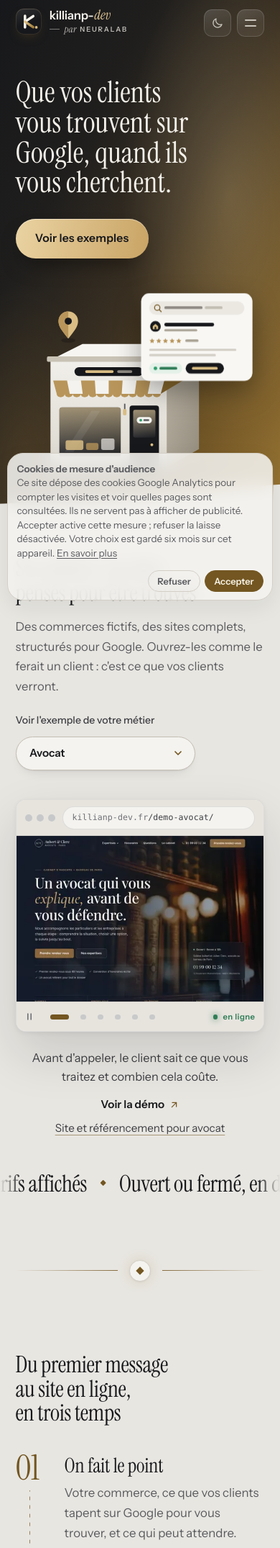
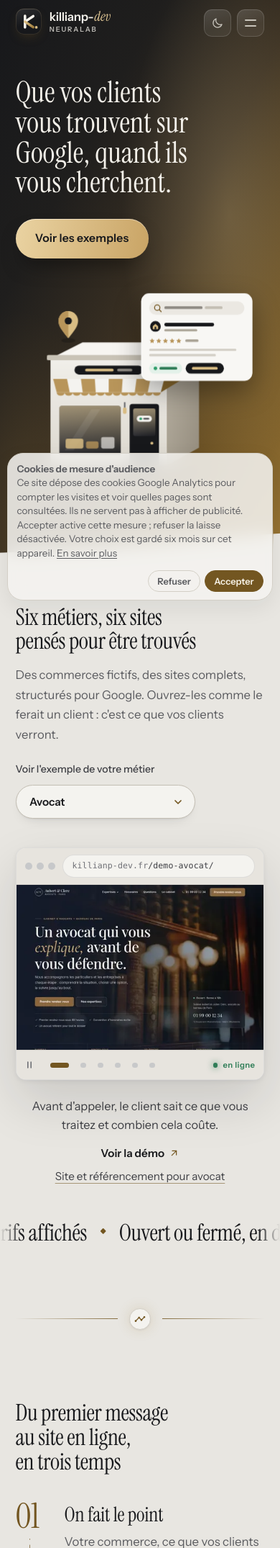
Before and after one commit to Killianp-dev/django-app, a Django app: page / in a window 390 px wide. Shown: the top 2150 px of the page at 72% size. Run offline with Django 5.2, Linux system fonts and the light colour scheme; data that the repository does not hold is empty.

Commit message:
Retours mobile : illustration du hero au-dessus de la vague, commerce et épingle qui flottent comme la fiche (rythmes différents, ombre au sol qui se resserre) ; séparateurs sans rognage de la lueur, icône de parcours à la place du losange (déjà dans la bande), nouveau séparateur avant À propos ; À propos : « Bonjour, je suis Killian. », introduction sans répétition, titre au-dessus de la photo et photo centrée sur mobile ; pastille d'offre dans le flux sur carte étroite (requête de conteneur) ; logo : NEURALAB seul sous killianp-dev ; avatar des articles tiré de la nouvelle photo (dossier portrait/, hors index). Test : aucun commentaire de gabarit affiché.
Co-Authored-By: Claude Opus 5.5 <noreply@anthropic.com>

```diff
--- a/src/static/css/base/_global.css
+++ b/src/static/css/base/_global.css
@@ -86,7 +86,7 @@ body {
   display: flex;
   align-items: center;
   justify-content: center;
-  overflow: hidden;
+  /* Pas d'overflow: hidden : il rognait la lueur de l'icône (lights.css), surtout sur mobile. */
   max-width: var(--content-max);
   margin: 1.5rem auto 2.5rem;
   padding: 0 var(--page-gutter);
--- a/src/static/css/components/_navbar.css
+++ b/src/static/css/components/_navbar.css
@@ -233,10 +233,10 @@ html[data-theme="dark"] .logo-dot {
   color: var(--color-accent-bright);
 }
 
+/* Le nom commercial seul, en capitales espacées, sous killianp-dev. */
 .logo-tagline {
   display: flex;
   align-items: center;
-  gap: 0.4rem;
   font-family: var(--font-sans);
   font-size: 0.6rem;
   font-weight: 600;
@@ -245,31 +245,7 @@ html[data-theme="dark"] .logo-dot {
   color: var(--nav-fg-muted);
 }
 
-.logo-tagline::before {
-  content: "";
-  width: 0.9rem;
-  height: 1px;
-  background: currentColor;
-  opacity: 0.6;
-  transition: width 0.45s var(--nav-ease);
-}
-
-.logo a:hover .logo-tagline::before {
-  width: 1.4rem;
-}
-
-/* Nom commercial : « par » en italique, puis Neuralab en capitales espacées,
-   traversé au survol par un reflet de la couleur d'accent. */
-.logo-tagline__by {
-  margin-right: -0.1rem;
-  font-family: var(--font-serif);
-  font-size: 0.82rem;
-  font-style: italic;
-  font-weight: 400;
-  letter-spacing: 0;
-  text-transform: none;
-}
-
+/* Neuralab, traversé au survol par un reflet de la couleur d'accent. */
 .logo-tagline__brand {
   --brand-shine: var(--color-accent);
   background: linear-gradient(100deg, var(--nav-fg-muted) 0 35%, var(--brand-shine) 50%, var(--nav-fg-muted) 65% 100%);
@@ -880,7 +856,6 @@ html[data-theme="dark"] .navbar-cta {
   .logo-mark,
   .logo-mark__arm,
   .logo-mark__dot,
-  .logo-tagline::before,
   .logo-tagline__brand,
   .theme-toggle,
   .hamburger,
--- a/src/static/css/sections/_hero.css
+++ b/src/static/css/sections/_hero.css
@@ -112,6 +112,53 @@
 @keyframes heroFloat {
   0%, 100% { transform: translateY(0); }
   50% { transform: translateY(-8px); }
+}
+
+/* Effet « antigravité » : le commerce et l'épingle flottent aussi, chacun à son rythme
+   (durées différentes de la fiche, jamais en phase) ; leur ombre au sol se resserre et
+   pâlit quand ils montent. */
+.hero-art__shop,
+.hero-art__ground,
+.hero-art__pin-body,
+.hero-art__pin-shadow {
+  transform-box: fill-box;
+  transform-origin: center;
+}
+
+.hero-art__shop {
+  animation: heroFloatShop 9s ease-in-out infinite;
+}
+
+.hero-art__ground {
+  animation: heroGround 9s ease-in-out infinite;
+}
+
+.hero-art__pin-body {
+  animation: heroFloatPin 5.5s ease-in-out 0.6s infinite;
+}
+
+.hero-art__pin-shadow {
+  animation: heroPinShadow 5.5s ease-in-out 0.6s infinite;
+}
+
+@keyframes heroFloatShop {
+  0%, 100% { transform: translateY(0); }
+  50% { transform: translateY(-6px); }
+}
+
+@keyframes heroGround {
+  0%, 100% { transform: scale(1); opacity: 1; }
+  50% { transform: scale(0.94); opacity: 0.75; }
+}
+
+@keyframes heroFloatPin {
+  0%, 100% { transform: translateY(0); }
+  50% { transform: translateY(-11px); }
+}
+
+@keyframes heroPinShadow {
+  0%, 100% { transform: scale(1); opacity: 0.28; }
+  50% { transform: scale(0.68); opacity: 0.12; }
 }
 
 /* ---------- Vague ---------- */
@@ -341,12 +388,13 @@
     align-items: flex-start;
   }
 
-  /* Une seule composition : titre, bouton, puis l'illustration qui descend jusqu'à la vague. */
+  /* Une seule composition : titre, bouton, puis l'illustration, au-dessus de la vague. */
   .hero__inner {
     grid-template-columns: minmax(0, 1fr);
     gap: 2.5rem;
     padding-top: calc(var(--navbar-height) + 2.75rem);
-    padding-bottom: calc(var(--hero-wave-h) * 0.4);
+    /* L'illustration s'arrête au-dessus de la vague, avec de l'air. */
+    padding-bottom: calc(var(--hero-wave-h) + 1.5rem);
   }
 
   .hero__art {
@@ -374,6 +422,10 @@
   .hero__overlay > *,
   .hero__art,
   .hero-art__card,
+  .hero-art__shop,
+  .hero-art__ground,
+  .hero-art__pin-body,
+  .hero-art__pin-shadow,
   .hero__wave {
     animation: none;
   }
--- a/src/static/css/sections/_pricing.css
+++ b/src/static/css/sections/_pricing.css
@@ -27,6 +27,7 @@
 
 .pricing-card {
   position: relative;
+  container-type: inline-size;
   display: flex;
   flex-direction: column;
   padding: 2.1rem 1.9rem 2rem;
@@ -66,6 +67,21 @@ html[data-theme="dark"] .pricing-card__badge--promo {
 
 html[data-theme="dark"] .pricing-card__badge {
   color: var(--color-accent-bright);
+}
+
+/* Carte étroite (mobile, colonnes serrées) : la pastille (~290 px) passerait sur le titre (~190 px).
+   Elle revient dans le flux, au-dessus de lui, à la largeur de son texte. */
+@container (max-width: 520px) {
+  .pricing-card__badge {
+    position: static;
+    align-self: flex-start;
+    margin-bottom: 1.1rem;
+    font-size: 0.76rem;
+    line-height: 1.35;
+    /* Sur deux lignes, une pilule ronde devient un ovale : coins plus doux. */
+    border-radius: 0.85rem;
+    text-wrap: balance;
+  }
 }
 
 .pricing-card__head {
--- a/src/templates/base.html
+++ b/src/templates/base.html
@@ -90,7 +90,7 @@
                 </span>
                 <span class="logo-text">
                     <span class="logo-name">killianp-<span class="logo-dot">dev</span></span>
-                    <span class="logo-tagline"><span class="logo-tagline__by">par</span><span class="logo-tagline__brand">Neuralab</span></span>
+                    <span class="logo-tagline"><span class="logo-tagline__brand">Neuralab</span></span>
                 </span>
             </a>
         </div>
--- a/src/templates/index.html
+++ b/src/templates/index.html
@@ -129,11 +129,12 @@
     </div>
 </section>
 
-{# Séparateur entre les Exemples et le Déroulement : losange laiton, comme ceux de la bande. #}
+{% comment %}Séparateur entre les Exemples et le Déroulement : un parcours en étapes (pas un losange,
+déjà répété dans la bande juste au-dessus). Chaque séparateur a sa propre icône.{% endcomment %}
 <div class="section-divider" aria-hidden="true">
     <div class="divider-icon">
         <svg xmlns="http://www.w3.org/2000/svg" viewBox="0 0 24 24" focusable="false">
-            <path d="M12 3.5 20.5 12 12 20.5 3.5 12Z"></path>
+            <path d="M23 8c0 1.1-.9 2-2 2-.18 0-.35-.02-.51-.07l-3.56 3.55c.05.16.07.34.07.52 0 1.1-.9 2-2 2s-2-.9-2-2c0-.18.02-.36.07-.52l-2.55-2.55c-.16.05-.34.07-.52.07s-.36-.02-.52-.07l-4.55 4.56c.05.16.07.33.07.51 0 1.1-.9 2-2 2s-2-.9-2-2 .9-2 2-2c.18 0 .35.02.51.07l4.56-4.55C8.02 9.36 8 9.18 8 9c0-1.1.9-2 2-2s2 .9 2 2c0 .18-.02.36-.07.52l2.55 2.55c.16-.05.34-.07.52-.07s.36.02.52.07l3.55-3.56C19.02 8.35 19 8.18 19 8c0-1.1.9-2 2-2s2 .9 2 2z"></path>
         </svg>
     </div>
 </div>
@@ -162,8 +163,20 @@
 </section>
 {% endif %}
 
+{# Séparateur entre le Blog (ou le Déroulement) et À propos : on passe à la personne. #}
+<div class="section-divider" aria-hidden="true">
+    <div class="divider-icon">
+        <svg xmlns="http://www.w3.org/2000/svg" viewBox="0 0 24 24" focusable="false">
+            <path d="M12 12c2.21 0 4-1.79 4-4s-1.79-4-4-4-4 1.79-4 4 1.79 4 4 4zm0 2c-2.67 0-8 1.34-8 4v2h16v-2c0-2.66-5.33-4-8-4z"></path>
+        </svg>
+    </div>
+</div>
+
 <section class="about" id="a-propos" aria-labelledby="about-title">
+    {% comment %}Le titre est un enfant direct de la grille : à côté de la photo sur ordinateur,
+    au-dessus d'elle sur mobile (_about.css, grid-template-areas).{% endcomment %}
     <div class="about__layout">
+        <h2 class="about__statement" id="about-title">Bonjour, je suis Killian.</h2>
         <aside class="about__aside">
             <figure class="about__portrait">
                 {% comment %}Vraie photo, sous /static/ressources/portrait/ : interdit dans robots.txt (hors de
@@ -189,8 +202,7 @@
             </ul>
         </aside>
         <div class="about__body">
-            <h2 class="about__statement" id="about-title">L'agence, c'est moi.</h2>
-            <p class="about__lead">Je m'appelle Killian. killianp-dev est une agence de conseil et d'expertise informatique, spécialisée dans le référencement naturel (SEO). Je regarde comment vos clients vous cherchent, je choisis les solutions adaptées et je les mets en œuvre, à commencer par un site rapide, bien structuré, qui donne envie de vous contacter.</p>
+            <p class="about__lead">Avec killianp-dev, je fais du conseil et de l'expertise informatique, avec une spécialité : le référencement naturel (SEO). Je regarde comment vos clients vous cherchent, je choisis les solutions adaptées et je les mets en œuvre, à commencer par un site rapide, bien structuré, qui donne envie de vous contacter.</p>
             <p>Rien à administrer, rien à mettre à jour de votre côté. Les textes partent de vos mots et de ceux que tapent vos clients. Je les structure pour que Google comprenne ce que vous faites et où, et pour qu'un client qui ne vous connaît pas comprenne en une minute pourquoi vous choisir.</p>
             <p>On commence par un exemple de votre métier. Vous voyez les pages avant de décider. Rien n'est mis en ligne que vous n'ayez pas lu. Si une phrase ne vous ressemble pas, on la reprend.</p>
             <p>Vous m'écrivez, je réponds, et c'est moi qui mets en œuvre ce qu'on a décidé. Pas d'intermédiaire, pas de commercial : la personne qui vous conseille est celle qui code votre site.</p>
--- a/src/templates/partials/hero_illustration.html
+++ b/src/templates/partials/hero_illustration.html
@@ -30,8 +30,8 @@ Décorative (le conteneur porte aria-hidden) ; couleurs fixes, le hero est sombr
         </symbol>
     </defs>
 
-    <!-- Ombre au sol -->
-    <ellipse cx="250" cy="430" rx="230" ry="26" fill="url(#art-ground)"/>
+    <!-- Ombre au sol : se resserre quand le commerce flotte (_hero.css) -->
+    <ellipse class="hero-art__ground" cx="250" cy="430" rx="230" ry="26" fill="url(#art-ground)"/>
 
     <!-- Bâtiment : toit, flanc, façade -->
     <g class="hero-art__shop">
@@ -81,10 +81,12 @@ Décorative (le conteneur porte aria-hidden) ; couleurs fixes, le hero est sombr
 
     <!-- Épingle de carte -->
     <g class="hero-art__pin">
-        <ellipse cx="118" cy="132" rx="16" ry="5" fill="#0c0c0e" opacity="0.28"/>
-        <path d="M118 128c-14-17-22-27-22-39a22 22 0 0 1 44 0c0 12-8 22-22 39Z" fill="#d9bd84"/>
-        <path d="M118 128c-14-17-22-27-22-39a22 22 0 0 1 22-22Z" fill="#b8955a"/>
-        <circle cx="118" cy="89" r="8" fill="#17181b"/>
+        <ellipse class="hero-art__pin-shadow" cx="118" cy="132" rx="16" ry="5" fill="#0c0c0e" opacity="0.28"/>
+        <g class="hero-art__pin-body">
+            <path d="M118 128c-14-17-22-27-22-39a22 22 0 0 1 44 0c0 12-8 22-22 39Z" fill="#d9bd84"/>
+            <path d="M118 128c-14-17-22-27-22-39a22 22 0 0 1 22-22Z" fill="#b8955a"/>
+            <circle cx="118" cy="89" r="8" fill="#17181b"/>
+        </g>
     </g>
 
     <!-- Fiche du commerce dans les résultats de recherche -->
```
Also changed, not shown: src/config/tests.py (+7 -0 lines), src/static/css/sections/_about.css (+29 -2 lines), src/static/ressources/portrait/killian-avatar.jpg, src/static/ressources/portrait/killian-avatar.webp.
